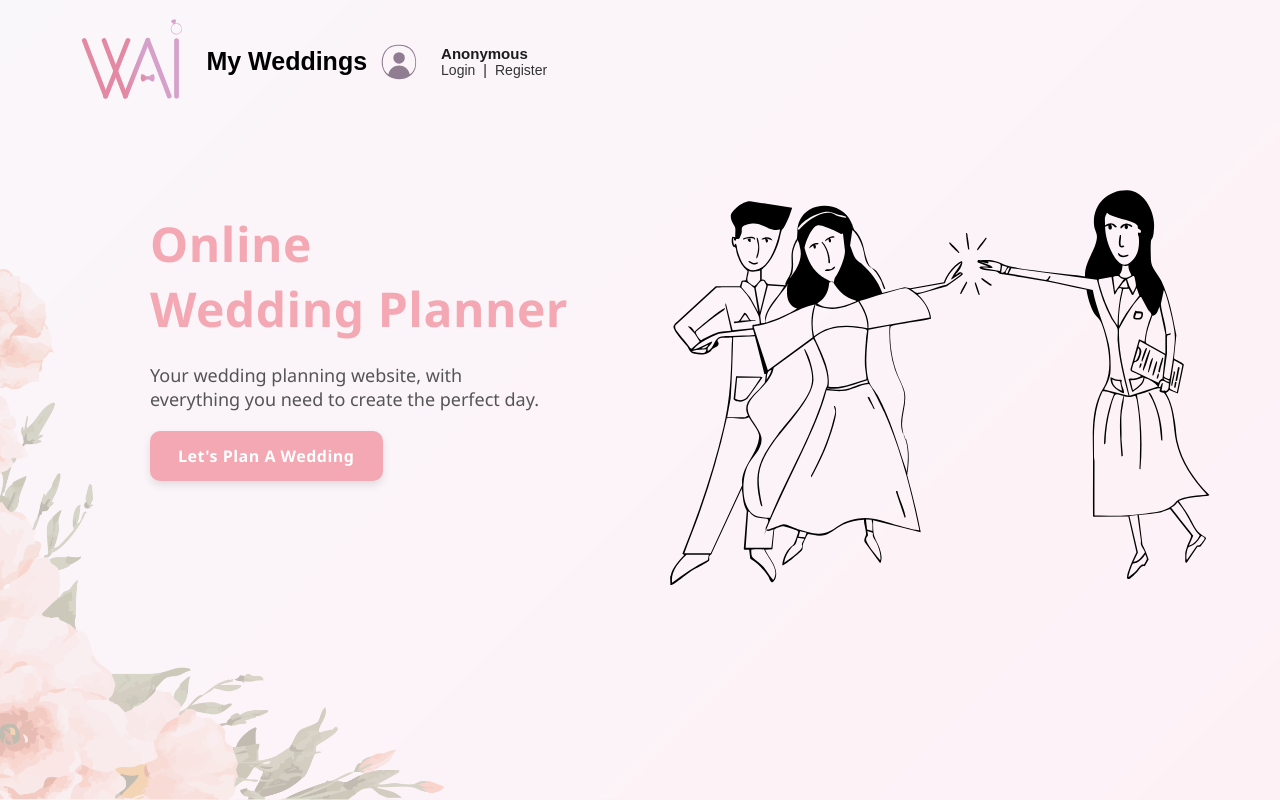
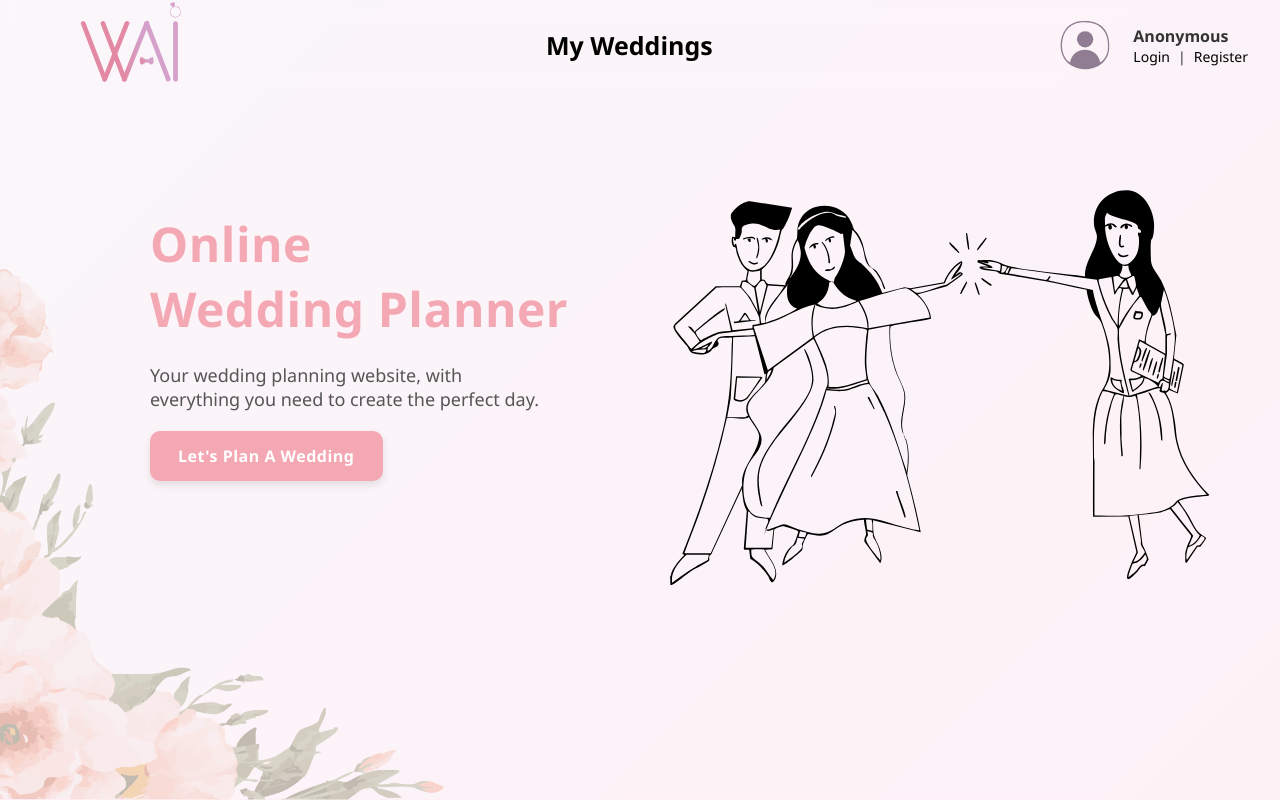
Before and after one commit to zivklein21/WeddingzAI-Front, a React (Vite) app: page / in a window 1280 px wide. Built offline with nearby package versions, Linux system fonts and the light colour scheme.

Commit message:
fix design

```diff
--- a/src/components/NavBar/NavBar.module.css
+++ b/src/components/NavBar/NavBar.module.css
@@ -1,38 +1,51 @@
-
 .navbar {
-    position: absolute;
+  position: fixed;
+  top: 0;
+  left: 0;
+  width: 100%;
+  height: 90px;
   display: flex;
+  align-items: center;
   justify-content: space-between;
-    align-items: center;
-    padding: 0px 4rem;
-    font-family: 'Poppins', sans-serif;
-    font-size: 15px;
-    color: #333;
-    z-index: 2;
-    margin-top: -40px;
+  padding: 0 4rem;
+  box-sizing: border-box;
+  backdrop-filter: blur(8px);
+  z-index: 1000;
 }
 
 .logo img {
-    height: 200px;
-    margin-top: 0px;
-    padding-left: 1px;
+  height: 80px;
+  width: auto;
+  margin: 0;
+  padding: 0;
 }
 
 .title {
+  flex: 1;
+  text-align: center;
   font-size: 25px;
   font-weight: bold;
-    flex: 1;
-    text-align: center;
+  color: #333;
 }
 
 .authWrapper {
   display: flex;
-    flex-direction: row;
   align-items: center;
-    gap: 10px;
-    font-size: 14px;
-    color: #1c1c1c;
-    padding-right: 1px;
+  gap: 1rem;
+  margin-right: -2rem;
+}
+
+.authWrapper img {
+  width: 64px;
+  height: 64px;
+  border-radius: 50%;
+  object-fit: cover;
+}
+
+.authName {
+  font-weight: bold;
+  font-size: 16px;
+  margin: 0;
 }
 
 .auth {
@@ -41,40 +54,3 @@
   gap: 0.5rem;
   font-size: 14px;
 }
-
-  .auth a {
-    text-decoration: none;
-    color: #333;
-  }
-
-  .auth a:hover {
-    color: #f4a8b3;
-  }
-
-  .authWrapper img {
-    width: 64px;
-    height: 64px;
-    flex-shrink: 0;
-    margin: 0;
-  }
-
-  .authName {
-    font-weight: bold;
-    font-size: 15px;
-    margin: 0;
-}
-
-
-.logoutButton {
-  background: none;
-  border: none;
-  color: black;
-  cursor: pointer;
-  font-weight: bold;
-  padding: 0;
-}
-
-.logoutButton:hover {
-  text-decoration: underline;
-  color: pink;
-}
--- a/src/components/NavBar/NavBar.tsx
+++ b/src/components/NavBar/NavBar.tsx
@@ -45,8 +45,18 @@ export const NavBar: React.FC = () => {
           <div>
             <div className={styles.authName}><strong>Anonymous</strong></div>
             <div className={styles.auth}>
-              <a href="/auth?mode=login">Login</a> | <a href="/auth?mode=signup">Register</a>
-            </div>
+            {user ? (
+              <>
+                <a href="/profile">Profile</a> |{' '}
+                <a href="#" onClick={handleLogout} className={styles.logoutLink}>Logout</a>
+              </>
+            ) : (
+              <>
+                <a href="/auth?mode=login">Login</a> |{' '}
+                <a href="/auth?mode=signup">Register</a>
+              </>
+            )}
+          </div>
           </div>
         </div>
       )}
--- a/src/components/TodoList/TodoList.module.css
+++ b/src/components/TodoList/TodoList.module.css
@@ -11,6 +11,7 @@
 }
 
 .todoListContainer {
+  margin: 100px auto;
   background-color: #ffffff;
   padding: 2rem;
   border-radius: 12px;
--- a/src/pages/TodoListPage.tsx
+++ b/src/pages/TodoListPage.tsx
@@ -1,6 +1,7 @@
 import React from "react";
 import TodoList from "../components/TodoList/TodoList";
 import { useAuth } from "../hooks/useAuth/AuthContext";
+import { NavBar } from "../components/NavBar/NavBar";
 import { Navigate } from 'react-router-dom';
 
 const TodoListPage: React.FC = () => {
@@ -17,6 +18,7 @@ const TodoListPage: React.FC = () => {
 
   return (
     <div>
+      <NavBar />
       <TodoList />
     </div>
   );
--- a/src/pages/WeddingDashoardPage.tsx
+++ b/src/pages/WeddingDashoardPage.tsx
@@ -18,7 +18,7 @@ const WeddingDashboardPage: React.FC = () => {
 
   return (
     <div>
-        <NavBar />
+      <NavBar />
       <WeddingDashboard />
     </div>
   );
--- a/src/services/tdl-service.ts
+++ b/src/services/tdl-service.ts
@@ -48,7 +48,7 @@ export async function uploadFormJson(file: File): Promise<UploadResponse> {
   formData.append("file", file);
 
   const resp = await apiClient.post<UploadResponse>(
-    "/tdl/upload-form",
+    "/upload-form",
     formData,
     { headers: { "Content-Type": "multipart/form-data" } }
   );
@@ -61,7 +61,7 @@ export async function uploadFormJson(file: File): Promise<UploadResponse> {
  */
 export async function fetchMyTdl(): Promise<TdlData> {
   const resp = await apiClient.get<{ message: string; data: TdlDocument[] }>(
-    "/tdl/mine"
+    "/mine"
   );
   const docs = resp.data.data;
   if (!Array.isArray(docs) || docs.length === 0) {
```
Lines whose indentation alone changed are shown as unchanged.
